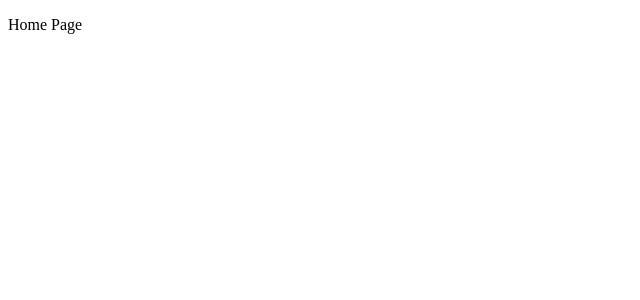
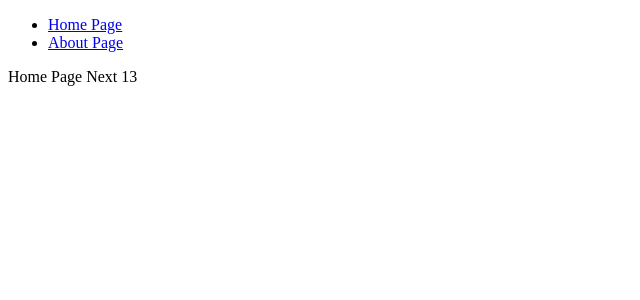
Before and after one commit to rlarin/next13featuresTesting, a Next.js app: page / in a window 1280 px wide. Shown: the top 300 px of the page, without its empty margins (0-640 px from the left). Built offline with nearby package versions, Linux system fonts and the light colour scheme.

Commit message:
Navigation menu

```diff
--- /dev/null
+++ b/app/head.tsx
@@ -0,0 +1,9 @@
+export default function Head() {
+  return (
+    <>
+      <title>Page</title>
+      <meta content='width=device-width, initial-scale=1' name='viewport' />
+      <link rel='icon' href='/favicon.ico' />
+    </>
+  );
+}
--- a/app/layout.tsx
+++ b/app/layout.tsx
@@ -1,11 +1,30 @@
-import React, {FC, ReactNode} from 'react';
+import {ReactNode} from 'react';
+import Head from './head';
+import Link from 'next/link';
 
-interface Props {
-  children: ReactNode;
+export default function RootLayout({children}: {children: ReactNode}) {
+  const menuItems = [
+    {label: 'Home Page', path: '/'},
+    {label: 'About Page', path: '/about'},
+  ];
+
+  return (
+    <html>
+      <Head />
+      <body>
+        <header>
+          <nav>
+            <ul>
+              {menuItems.map(({path, label}, index) => (
+                <li key={index}>
+                  <Link href={path}>{label}</Link>
+                </li>
+              ))}
+            </ul>
+          </nav>
+        </header>
+        {children}
+      </body>
+    </html>
+  );
 }
-
-const Layout: FC<Props> = ({children, ...props}) => {
-  return <>{children}</>;
-};
-
-export default Layout;
--- a/app/page.tsx
+++ b/app/page.tsx
@@ -1,12 +1,10 @@
-import Layout from './layout';
+import React from 'react';
 
 const Page = () => {
   return (
-    <Layout>
-      <>
-        <p>Home Page</p>
-      </>
-    </Layout>
+    <>
+      <p>Home Page Next 13</p>
+    </>
   );
 };
 
--- /dev/null
+++ b/pages/api/hello.ts
@@ -0,0 +1,13 @@
+// Next.js API route support: https://nextjs.org/docs/api-routes/introduction
+import type {NextApiRequest, NextApiResponse} from 'next';
+
+type Data = {
+  name: string;
+};
+
+export default function handler(
+    req: NextApiRequest,
+    res: NextApiResponse<Data>
+) {
+    res.status(200).json({name: 'John Doe'})
+}
```
Also changed, not shown: app/about/page.tsx (added, +9 -0 lines).
